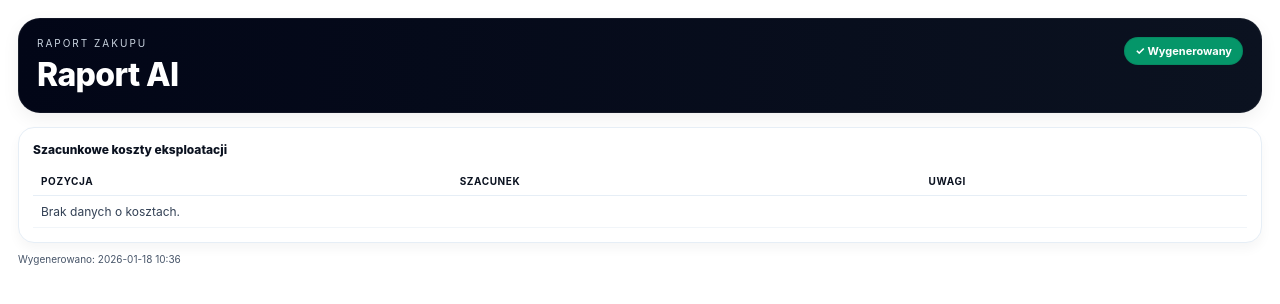
After one commit to michalspoko18/car-buying-assistant, a Django app: template car_buying_assistant/assistant/templates/report_pdf.html in a window 1280 px wide. The commit adds this page. Shown: the top 304 px of the page. Run offline with Django 5.2, Linux system fonts and the light colour scheme; the template is opened without the code that fills it, so the values that code supplies are empty.

Commit message:
Add PDF report generation feature and update README

```diff
--- /dev/null
+++ b/car_buying_assistant/assistant/templates/report_pdf.html
@@ -0,0 +1,289 @@
+<!DOCTYPE html>
+<html lang="pl">
+  <head>
+    <meta charset="UTF-8" />
+    <meta name="viewport" content="width=device-width, initial-scale=1.0" />
+    <title>Raport PDF</title>
+    <style>
+      /* Improve color rendering for wkhtmltopdf */
+      html, body { -webkit-print-color-adjust: exact; print-color-adjust: exact; }
+      @page {
+        size: A4;
+      }
+
+      :root {
+        --bg: #ffffff;
+        --card: #ffffff;
+        --text: #0b1220;
+        --muted: #334155; /* darker muted */
+        --muted-2: #475569;
+        --ring: #e6eef6; /* lighter ring like site */
+        --shadow: 0 6px 18px rgba(2, 6, 23, 0.06);
+        --radius: 16px;
+      }
+
+      html,
+      body {
+        margin: 0;
+        padding: 0;
+        color: var(--text);
+        background: var(--bg);
+        font-family: -apple-system, BlinkMacSystemFont, "Segoe UI", Roboto, Inter, Arial, "Noto Sans", "Helvetica Neue",
+          sans-serif;
+      }
+
+      .container {
+        width: 100%;
+        padding: 18px 18px 0 18px;
+        box-sizing: border-box;
+      }
+
+      .header {
+        border-radius: 22px;
+        padding: 18px 18px;
+        color: #fff;
+        box-shadow: var(--shadow);
+        background: linear-gradient(90deg, #020617, #0b1220);
+        border: 1px solid rgba(255,255,255,0.06);
+      }
+
+      .header-top {
+        display: table;
+        width: 100%;
+      }
+      .header-left {
+        display: table-cell;
+        vertical-align: top;
+      }
+      .header-right {
+        display: table-cell;
+        text-align: right;
+        vertical-align: top;
+        width: 180px;
+      }
+
+      .kicker {
+        font-size: 10px;
+        letter-spacing: 0.2em;
+        text-transform: uppercase;
+        color: #cbd5e1;
+        margin: 0 0 6px 0;
+      }
+
+      .title {
+        font-size: 32px;
+        font-weight: 800;
+        margin: 6px 0 0 0;
+        color: #ffffff;
+        letter-spacing: -0.02em;
+      }
+
+      .model-line {
+        margin: 6px 0 0 0;
+        font-size: 12px;
+        color: #d1d5db;
+        font-weight: 600;
+      }
+
+      .subtitle {
+        margin: 6px 0 0 0;
+        font-size: 12px;
+        color: #d1d5db; /* brighter on dark background */
+      }
+
+      .badge {
+        display: inline-block;
+        padding: 6px 10px;
+        border-radius: 999px;
+        font-size: 11px;
+        font-weight: 700;
+        color: #ffffff;
+        background: #059669; /* stronger green */
+        border: 1px solid rgba(6, 95, 70, 0.2);
+        white-space: nowrap;
+      }
+
+      .grid {
+        margin-top: 14px;
+        width: 100%;
+        border-collapse: separate;
+        border-spacing: 14px;
+      }
+
+      /* modules stacked vertically for PDF */
+      .modules {
+        margin-top: 14px;
+      }
+
+      .module {
+        margin-bottom: 14px;
+      }
+
+      .card {
+        background: var(--card);
+        border: 1px solid var(--ring);
+        border-radius: var(--radius);
+        box-shadow: 0 6px 12px rgba(2,6,23,0.04);
+        padding: 14px 14px;
+        color: var(--text);
+        /* subtle inner highlight to mimic ring */
+        outline: 1px solid rgba(255,255,255,0.02);
+        /* avoid splitting cards across pages */
+        page-break-inside: avoid;
+        break-inside: avoid;
+        -webkit-column-break-inside: avoid;
+        -webkit-region-break-inside: avoid;
+      }
+
+      /* mimic the light border/ring used on the site for cards */
+      .card + .card {
+        margin-top: 12px;
+      }
+
+      .card-title {
+        font-size: 12px;
+        font-weight: 800;
+        margin: 0 0 10px 0;
+        color: var(--text);
+      }
+
+      .small {
+        font-size: 12px;
+        line-height: 1.5;
+        color: var(--muted);
+      }
+
+      .muted {
+        color: var(--muted);
+      }
+
+      .list {
+        margin: 10px 0 0 18px;
+        padding: 0;
+      }
+
+      .list li {
+        margin: 4px 0;
+      }
+
+      .spacer {
+        margin-top: 10px;
+      }
+
+      .table {
+        width: 100%;
+        border-collapse: collapse;
+        margin-top: 10px;
+        font-size: 12px;
+        color: var(--muted);
+      }
+
+      .table th {
+        text-align: left;
+        font-size: 10px;
+        letter-spacing: 0.06em;
+        text-transform: uppercase;
+        color: var(--text);
+        padding: 8px 8px;
+        border-bottom: 1px solid var(--ring);
+      }
+
+      .table td {
+        padding: 8px 8px;
+        border-bottom: 1px solid #f1f5f9;
+        vertical-align: top;
+      }
+
+      .table td strong {
+        color: var(--text);
+      }
+
+      .footer {
+        padding: 10px 18px 16px 18px;
+        color: var(--muted-2);
+        font-size: 10px;
+      }
+
+      /* Reduce widow/orphan weirdness in wkhtmltopdf */
+      .card,
+      .header {
+        page-break-inside: avoid;
+      }
+
+      /* Force nice breaks after full rows */
+      tr {
+        page-break-inside: avoid;
+      }
+    </style>
+  </head>
+  <body>
+    <div class="container">
+      <div class="header">
+        <div class="header-top">
+          <div class="header-left">
+            <p class="kicker">Raport zakupu</p>
+            <h1 class="title">{{ report_title|default:"Raport AI" }}</h1>
+            {% if report_title %}
+            <p class="model-line">Wybrany model: {{ report_title }}</p>
+            {% endif %}
+            {% if report_subtitle %}
+            <p class="subtitle">{{ report_subtitle }}</p>
+            {% endif %}
+          </div>
+          <div class="header-right">
+            <span class="badge">✓ Wygenerowany</span>
+          </div>
+        </div>
+      </div>
+
+      {% if response and not report_title %}
+      <div class="card" style="margin-top: 14px;">
+        <p class="card-title">Odpowiedz</p>
+        <p class="small muted">{{ response }}</p>
+      </div>
+      {% else %}
+      <div class="modules">
+        {% for section in sections %}
+        <div class="card module">
+          <p class="card-title">{{ section.title }}</p>
+          {% if section.lead %}
+          <div class="small">{{ section.lead|safe }}</div>
+          {% endif %}
+          <div class="small">{{ section.body|safe }}</div>
+        </div>
+        {% endfor %}
+
+        <div class="card costs">
+          <p class="card-title">Szacunkowe koszty eksploatacji</p>
+          <table class="table">
+            <thead>
+              <tr>
+                <th>Pozycja</th>
+                <th>Szacunek</th>
+                <th>Uwagi</th>
+              </tr>
+            </thead>
+            <tbody>
+              {% for row in costs_rows %}
+              <tr>
+                <td><strong>{{ row.item }}</strong></td>
+                <td>{{ row.estimate }}</td>
+                <td>{{ row.notes }}</td>
+              </tr>
+              {% empty %}
+              <tr>
+                <td colspan="3" class="muted">Brak danych o kosztach.</td>
+              </tr>
+              {% endfor %}
+            </tbody>
+          </table>
+        </div>
+      </div>
+      {% endif %}
+    </div>
+
+    <div class="footer">
+      Wygenerowano: {% now "Y-m-d H:i" %}
+    </div>
+  </body>
+</html>
--- a/car_buying_assistant/assistant/urls.py
+++ b/car_buying_assistant/assistant/urls.py
@@ -4,4 +4,5 @@ from . import views
 urlpatterns = [
     path('', views.home, name='home'),
     path('report/', views.report, name='report'),
+    path('report/pdf/', views.report_pdf, name='report_pdf'),
 ]
--- a/requirements.txt
+++ b/requirements.txt
@@ -12,6 +12,7 @@ httpx==0.28.1
 idna==3.11
 jiter==0.12.0
 openai==2.14.0
+pdfkit==1.0.0
 pydantic==2.12.5
 pydantic_core==2.41.5
 python-dotenv==1.2.1
```
Also changed, not shown: car_buying_assistant/assistant/templates/report.html (+8 -0 lines), car_buying_assistant/assistant/views.py (+183 -60 lines), README.md.
